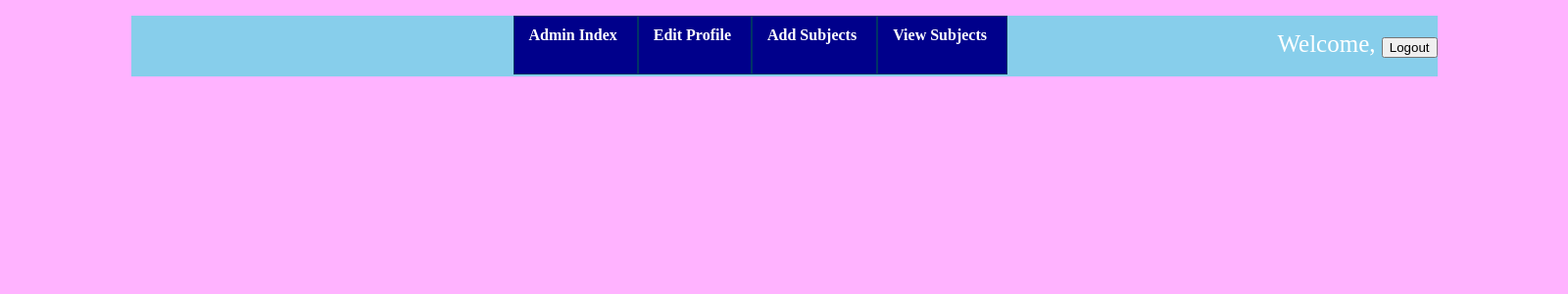
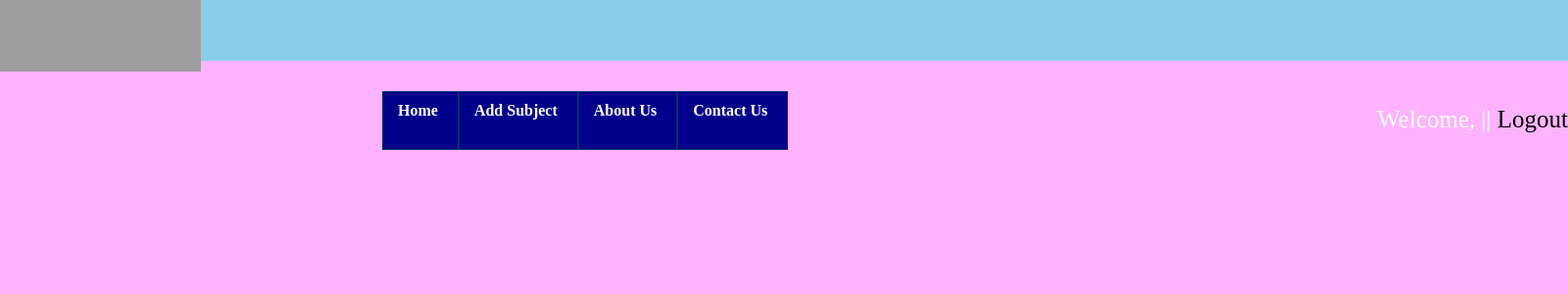
Before and after one commit to MMU-TWT-Class-Oct-2015/G10B_University_Subject_Selection_System, a PHP site: page / in a window 1600 px wide. Shown: the top 300 px of the page at 98% size. Run offline with PHP 8.4, Linux system fonts and the light colour scheme; a user stored in the database is signed in; data comes from the database, SQL or seed files in the repository; grey boxes are pictures that could not be loaded.

Commit message:
Update index.php

```diff
--- a/student/index.php
+++ b/student/index.php
@@ -1,11 +1,8 @@
 <?php
 	include("../dataconn.php");
-
 	$sess_aid=$_SESSION["sid"];
-
 	$result = mysql_query("select * from student where Student_ID = $sess_aid");
 	$row = mysql_fetch_assoc($result);
-
 	if (!$sess_aid) {
 	 header('Location: login.php');
 	 exit();
@@ -21,24 +18,25 @@
 
 <body>
 
-<div id="header1" style="margin-left:auto;margin-right:auto;width:1333px;">
+<div id="header1" style="margin-left:auto;margin-right:auto;width:1600px;">
+			<a href="index.php"><img src="../picture/logo.png" width="205" height="73"></a>
+
 	<nav>
 	<ul>
-			<li><a href="index.php">Admin Index</a></li>
-			<li><a href="edit_pro.php">Edit Profile</a></li>
-			<li><a href="add_sub.php">Add Subjects</a></li>
-			<li><a href="view_sub.php">View Subjects</a></li>
+					<li><a href="index.php">Home</a></li>
+					<li><a href="edit_pro.php">Add Subject</a></li>
+					<li><a href="add_sub.php">About Us</a></li>
+					<li><a href="view_sub.php">Contact Us</a></li>
 	</ul>
 	</nav>
 
 	<span style="text-align:right;float:right;color:#FFFFFF;margin-top:-10px;font-size:25px;" >
 
-			<p >Welcome, <?php echo $row["Student_Name"]?>
-			<input type="submit" name="logoutbtn" value="Logout" onclick="window.location='logout.php';"/></p>
+			<p >Welcome, <?php echo $row["Student_Name"]?> ||
+			<a href="#" onclick="window.location='logout.php'"  style="color:black; text-decoration:none;">Logout</a></p>
 	</span>
 </div>
 
 
-
 			</body>
 </html>
```
